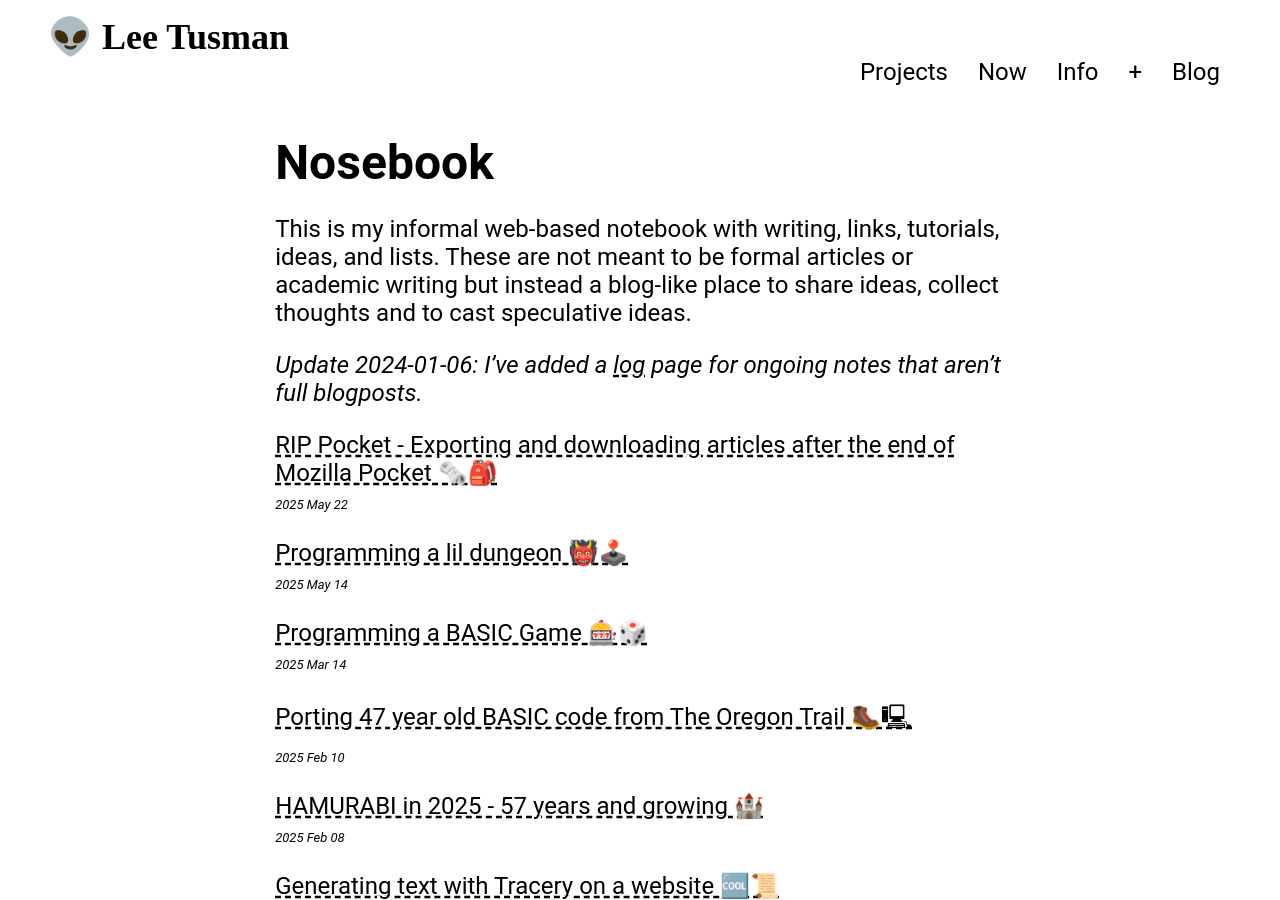
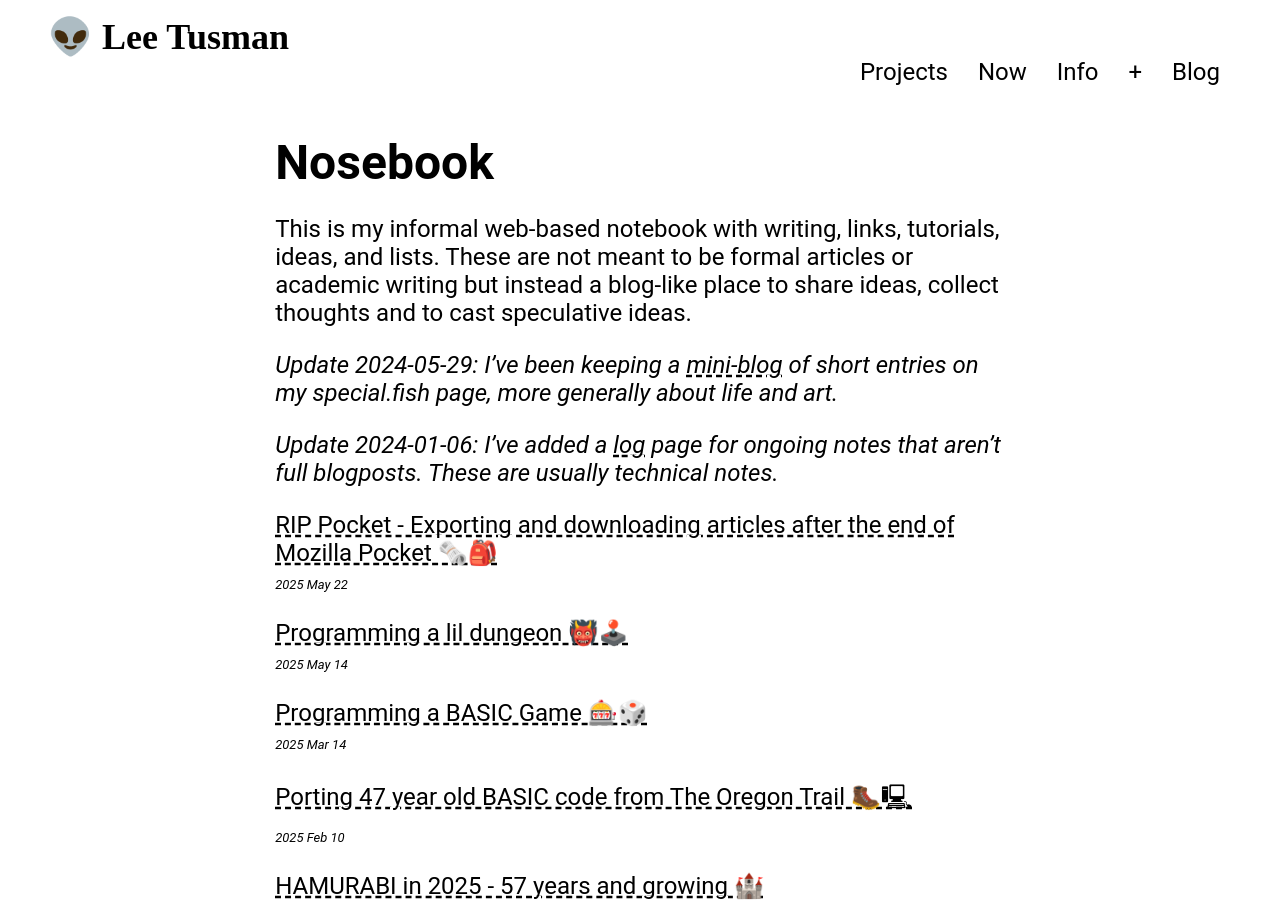
Before and after one commit to lee2sman/nosebook, a Jekyll site: the page built from index.md, in a window 1280 px wide and 900 px high. Built offline with Jekyll 4.4.1, drawn with Linux system fonts in a browser that asks for light colours; some web fonts are replaced.

Commit message:
update log and index

```diff
--- a/index.md
+++ b/index.md
@@ -6,7 +6,9 @@ layout: default
 
 This is my informal web-based notebook with writing, links, tutorials, ideas, and lists. These are not meant to be formal articles or academic writing but instead a blog-like place to share ideas, collect thoughts and to cast speculative ideas.
 
-*Update 2024-01-06: I've added a [log](log) page for ongoing notes that aren't full blogposts.*
+*Update 2024-05-29: I've been keeping a [mini-blog](https://special.fish/eels) of short entries on my special.fish page, more generally about life and art.*
+
+*Update 2024-01-06: I've added a [log](log) page for ongoing notes that aren't full blogposts. These are usually technical notes.*
 
 <ul>
   {% for post in site.posts %}
```
Also changed, not shown: log.md (+4 -0 lines).
